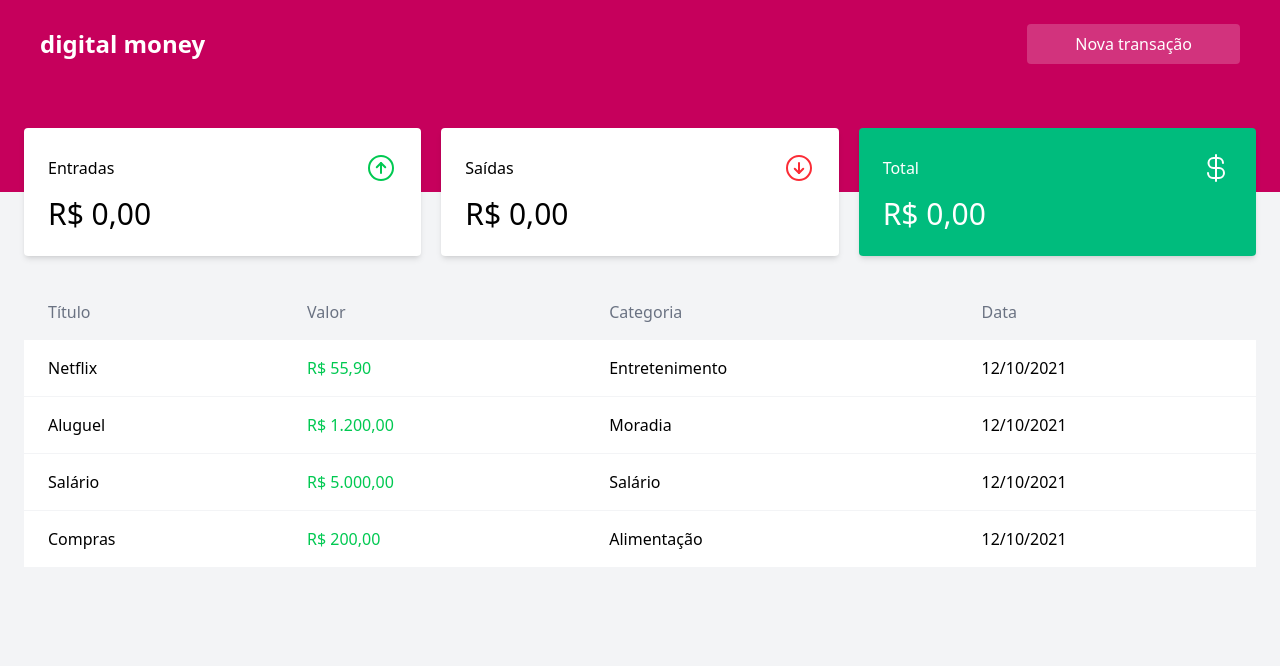
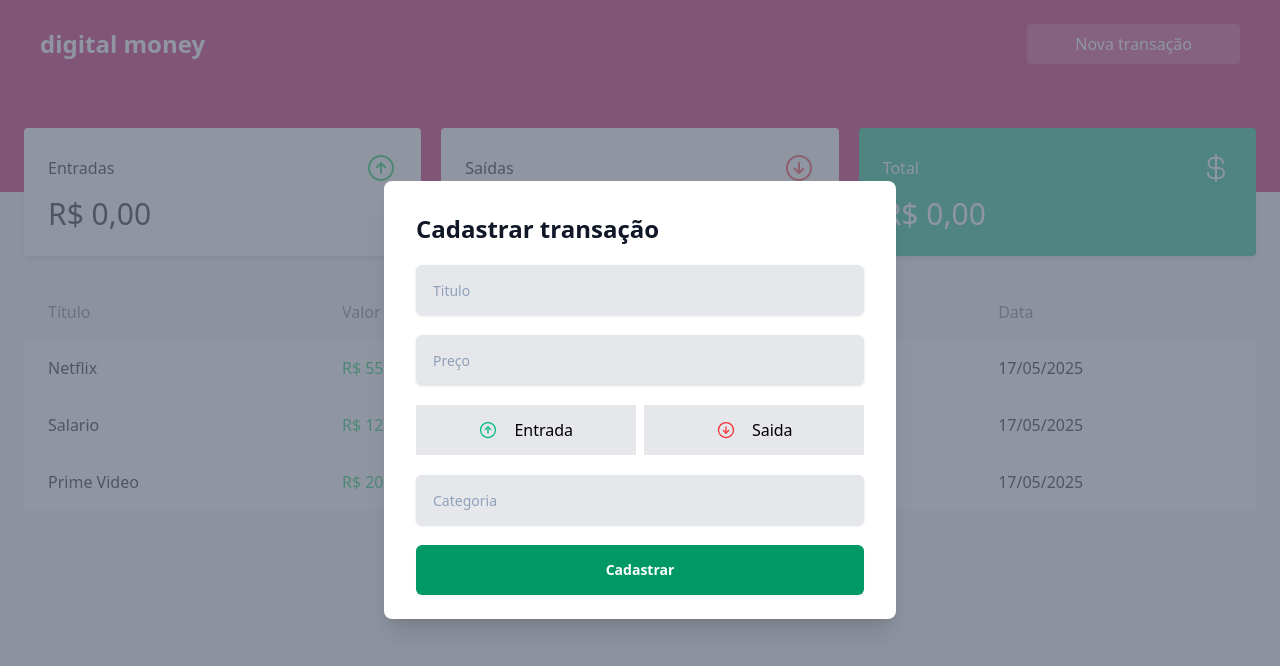
Before and after one commit to souzaaxt/projeto-react, a React (Vite) app: page /transactions in a window 1280 px wide. Both pictures are taken after a click on the button "Nova transação". Shown: the top 666 px of the page. Built offline with nearby package versions, Linux system fonts and the light colour scheme; data requests are answered from the project's data file.

Commit message:
finalizado o modal de criar nova transacao

```diff
--- a/db.json
+++ b/db.json
@@ -1,8 +1,28 @@
 {
   "transactions": [
-    { "id": "1", "title": "Netflix", "price": 55.9, "type": "withdraw", "category": "Entretenimento"  },
-    { "id": "2", "title": "Aluguel", "price": 1200, "type": "withdraw", "category": "Moradia" },
-    { "id": "3", "title": "Salário", "price": 5000, "type": "deposit", "category": "Salário" },
-    { "id": "4", "title": "Compras", "price": 200, "type": "withdraw", "category": "Alimentação" }
+    {
+      "id": "1",
+      "title": "Netflix",
+      "price": 55.9,
+      "type": "withdraw",
+      "category": "Entretenimento",
+      "date": "17/05/2025"
+    },
+    {
+      "id": "5cce",
+      "title": "Salario",
+      "price": 12000,
+      "category": "Salario",
+      "transactionType": "deposit",
+      "date": "17/05/2025"
+    },
+    {
+      "id": "fbea",
+      "title": "Prime Video",
+      "price": 20,
+      "category": "Entretenimento",
+      "transactionType": "withdraw",
+      "date": "17/05/2025"
+    }
   ]
 }
--- a/src/components/ModalNewTransaction/ModalNewTransaction.jsx
+++ b/src/components/ModalNewTransaction/ModalNewTransaction.jsx
@@ -1,14 +1,48 @@
-import { useState } from "react";
 import {
   Dialog,
   DialogBackdrop,
   DialogPanel,
   DialogTitle,
 } from "@headlessui/react";
+import axios from "axios";
 import { ArrowCircleDown, ArrowCircleUp } from "phosphor-react";
+import { useState } from "react";
 
-export default function ModalNewTransaction() {
-  const [open, setOpen] = useState(false);
+export default function ModalNewTransaction({ open, setOpen }) {
+  const [title, setTitle] = useState("");
+  const [price, setPrice] = useState(0);
+  const [category, setCategory] = useState("");
+
+  const [transactionType, setTransactionType] = useState("deposit");
+
+  console.log(transactionType);
+  function handleChangeTitle(ev) {
+    setTitle(ev);
+  }
+
+  function handleClickTransactionType(type) {
+    setTransactionType(type);
+  }
+
+  function handleChangeCategory(ev) {
+    setCategory(ev);
+  }
+
+  function handleChangePrice(ev) {
+    setPrice(ev);
+  }
+
+  async function handleNewTransaction() {
+    await axios.post("http://localhost:3000/transactions", {
+      title,
+      price: Number(price),
+      category,
+      transactionType,
+      date: "17/05/2025"
+    });
+
+    setOpen(false);
+  }
 
   return (
     <Dialog open={open} onClose={setOpen} className="relative z-10">
@@ -36,38 +70,45 @@ export default function ModalNewTransaction() {
                     <input
                       className="w-full h-[50px] bg-gray-200 placeholder:text-slate-400 text-slate-700 text-sm border border-slate-200 rounded-md px-4 py-2 transition duration-300 ease focus:outline-none focus:border-slate-400 hover:border-slate-300 shadow-sm focus:shadow"
                       placeholder="Titulo"
+                      onChange={(ev) => handleChangeTitle(ev.target.value)}
                     />
                     <input
                       className="w-full h-[50px] bg-gray-200 placeholder:text-slate-400 text-slate-700 text-sm border border-slate-200 rounded-md px-4 py-2 transition duration-300 ease focus:outline-none focus:border-slate-400 hover:border-slate-300 shadow-sm focus:shadow"
                       placeholder="Preço"
+                      onChange={(ev) => handleChangePrice(ev.target.value)}
                     />
                     <div className="flex justify-between">
-                      <div className="px-4 py-2 cursor-pointer bg-gray-200 w-[49%] h-[50px] flex gap-4 items-center justify-center transition ease-in-out duration-150 hover:bg-gray-300">
+                      <button className="px-4 py-2 cursor-pointer bg-gray-200 w-[49%] h-[50px] flex gap-4 items-center justify-center transition ease-in-out duration-150 hover:bg-gray-300"
+                      onClick={() => handleClickTransactionType("deposit")}
+                      >
                         <ArrowCircleUp
                           size={20}
                           className="text-emerald-500 font-bold"
                         />{" "}
                         Entrada
-                      </div>
-                      <div className="px-4 py-2 cursor-pointer bg-gray-200 w-[49%] h-[50px] flex gap-4 items-center justify-center transition ease-in-out duration-150 hover:bg-gray-300">
+                      </button>
+                      <button className="px-4 py-2 cursor-pointer bg-gray-200 w-[49%] h-[50px] flex gap-4 items-center justify-center transition ease-in-out duration-150 hover:bg-gray-300"
+                      onClick={() => handleClickTransactionType("withdraw")}
+                      >
                         <ArrowCircleDown
                           size={20}
                           className="text-red-500 font-bold"
                         />{" "}
                         Saida
-                      </div>
+                      </button>
                     </div>
                     <div className="w-full">
                       <input
                         className="w-full h-[50px] bg-gray-200 placeholder:text-slate-400 text-slate-700 text-sm border border-slate-200 rounded-md px-4 py-2 transition duration-300 ease focus:outline-none focus:border-slate-400 hover:border-slate-300 shadow-sm focus:shadow"
                         placeholder="Categoria"
+                        onChange={(ev) => handleChangeCategory(ev.target.value)}
                       />
                     </div>
                   </div>
                   <div className="bg-white w-full flex items-center justify-center sm:flex sm:flex-row-reverse mt-5">
                     <button
                       type="button"
-                      onClick={() => setOpen(false)}
+                      onClick={handleNewTransaction}
                       className="w-full h-[50px] items-center justify-center rounded-md bg-emerald-600 px-3 py-2 text-sm font-semibold text-white shadow-xs hover:bg-emerald-500 cursor-pointer"
                     >
                       Cadastrar
--- a/src/pages/Transactions.jsx
+++ b/src/pages/Transactions.jsx
@@ -6,11 +6,16 @@ import { useEffect, useState } from "react";
 
 function TransactionsPage() {
   const [allTransactions, setAllTransactions] = useState([]);
+  const [open, setOpen] = useState(false);
 
   async function fetchTransactions() {
     const transactions = await axios.get("http://localhost:3000/transactions");
 
     setAllTransactions(transactions.data);
+  }
+
+  function handleOpenModal() {
+    setOpen(true);
   }
 
   useEffect(() => {
@@ -26,7 +31,7 @@ function TransactionsPage() {
           <h1 className="text-white text-xl md:text-2xl font-bold">
             digital money
           </h1>
-          <button className="bg-white/20 px-12 rounded py-2 hover:bg-white/30 text-white border-0">
+          <button className="bg-white/20 px-12 rounded py-2 hover:bg-white/30 text-white border-0 cursor-pointer" onClick={handleOpenModal}>
             Nova transação
           </button>
         </div>
@@ -64,15 +69,15 @@ function TransactionsPage() {
               </tr>
             </thead>
             <tbody className="divide-y divide-gray-100">
-              {allTransactions.map((transaction) => {
+              {allTransactions.map((transaction, index) => {
                 return (
-                  <tr className="hover:bg-gray-50 bg-white">
+                  <tr className="hover:bg-gray-50 bg-white" key={index}>
                     <td className="px-6 py-4">{transaction.title}</td>
                     <td className="px-6 py-4 text-green-500 font-medium">
                       {transaction.price.toLocaleString("pt-BR", { style: "currency", currency: "BRL" })}
                     </td>
                     <td className="px-6 py-4">{transaction.category}</td>
-                    <td className="px-6 py-4">12/10/2021</td>
+                    <td className="px-6 py-4">{transaction.date}</td>
                   </tr>
                 );
               })}
@@ -80,7 +85,7 @@ function TransactionsPage() {
           </table>
         </div>
 
-        <ModalNewTransaction />
+        <ModalNewTransaction open={open} setOpen={setOpen} />
       </main>
     </div>
   );
```
Lines whose indentation alone changed are shown as unchanged.
